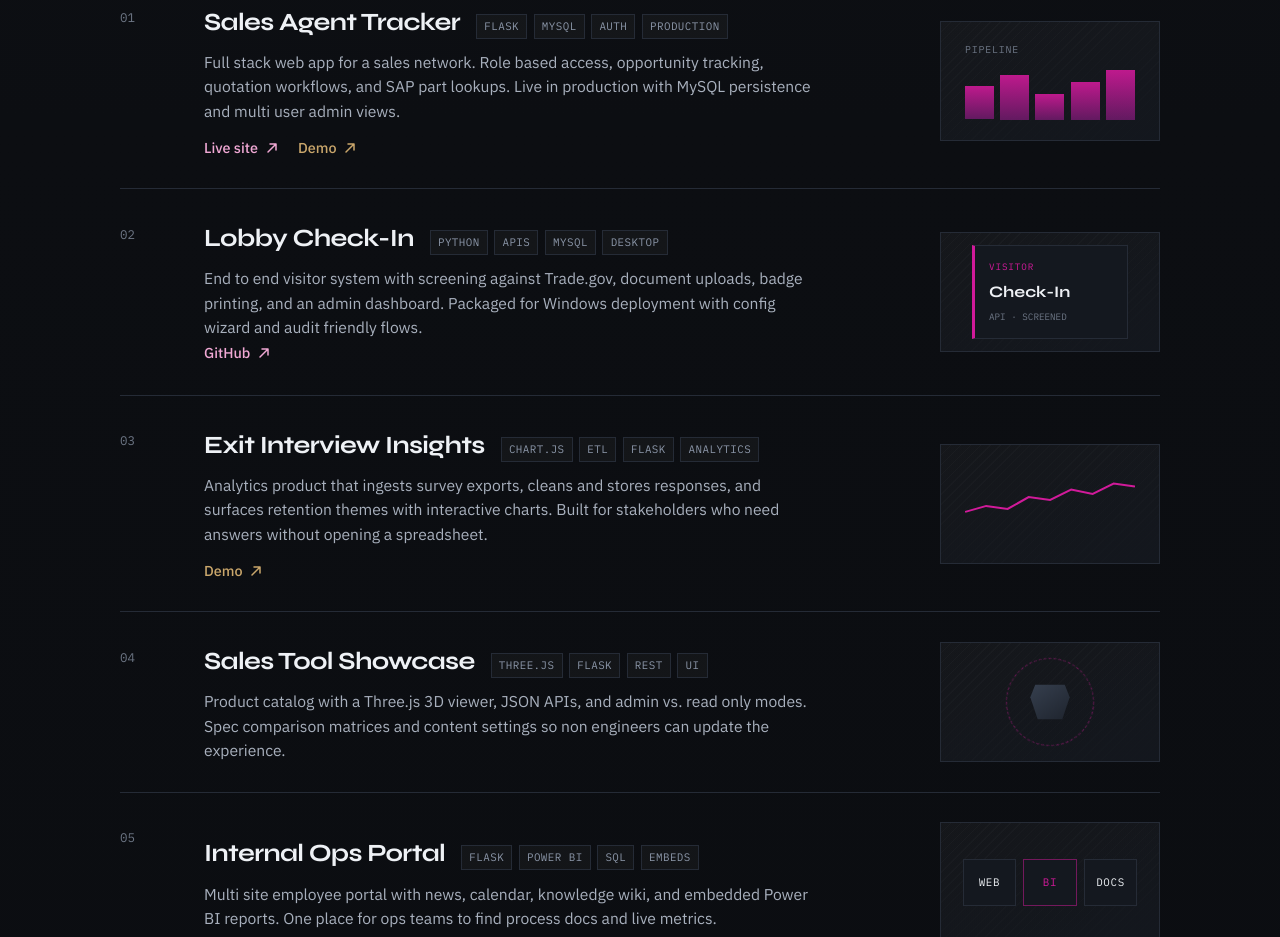
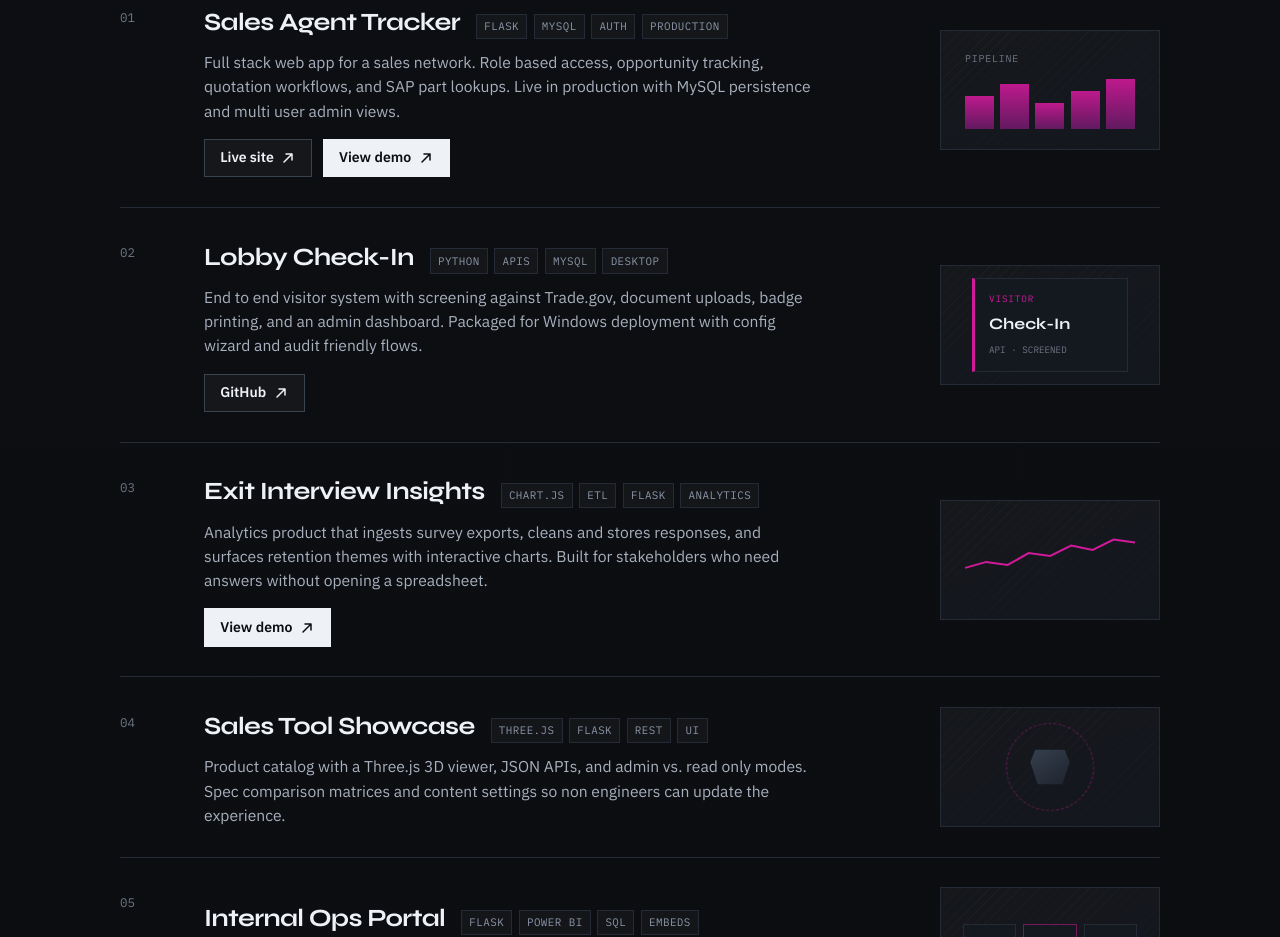
Before and after one commit to markdantemiranda/markdantemiranda.github.io, a plain HTML site: page index.html in a window 1280 px wide. Shown: the part 1112-2049 px from the top of the page. Drawn offline with Linux system fonts and the light colour scheme.

Commit message:
Make project demo links clear button-style CTAs.

```diff
--- a/index.html
+++ b/index.html
@@ -100,8 +100,8 @@
                 Live site
                 <svg width="16" height="16" viewBox="0 0 16 16" fill="none" aria-hidden="true"><path d="M4 12L12 4M12 4H6M12 4V10" stroke="currentColor" stroke-width="1.5" stroke-linecap="round" stroke-linejoin="round"/></svg>
               </a>
-              <a class="project-link project-link-demo" href="demos/sales-agent-tracker/">
-                Demo
+              <a class="project-link project-link-demo" href="demos/sales-agent-tracker/index.html">
+                View demo
                 <svg width="16" height="16" viewBox="0 0 16 16" fill="none" aria-hidden="true"><path d="M4 12L12 4M12 4H6M12 4V10" stroke="currentColor" stroke-width="1.5" stroke-linecap="round" stroke-linejoin="round"/></svg>
               </a>
             </div>
@@ -133,10 +133,12 @@
               uploads, badge printing, and an admin dashboard. Packaged for Windows
               deployment with config wizard and audit friendly flows.
             </p>
-            <a class="project-link" href="https://github.com/markdantemiranda/LobbyCheckInV1" target="_blank" rel="noopener noreferrer">
-              GitHub
-              <svg width="16" height="16" viewBox="0 0 16 16" fill="none" aria-hidden="true"><path d="M4 12L12 4M12 4H6M12 4V10" stroke="currentColor" stroke-width="1.5" stroke-linecap="round" stroke-linejoin="round"/></svg>
-            </a>
+            <div class="project-links">
+              <a class="project-link" href="https://github.com/markdantemiranda/LobbyCheckInV1" target="_blank" rel="noopener noreferrer">
+                GitHub
+                <svg width="16" height="16" viewBox="0 0 16 16" fill="none" aria-hidden="true"><path d="M4 12L12 4M12 4H6M12 4V10" stroke="currentColor" stroke-width="1.5" stroke-linecap="round" stroke-linejoin="round"/></svg>
+              </a>
+            </div>
           </div>
           <div class="project-visual v-lobby" aria-hidden="true">
             <div class="badge-mock">
@@ -165,8 +167,8 @@
               stakeholders who need answers without opening a spreadsheet.
             </p>
             <div class="project-links">
-              <a class="project-link project-link-demo" href="demos/exit-interview-insights/">
-                Demo
+              <a class="project-link project-link-demo" href="demos/exit-interview-insights/index.html">
+                View demo
                 <svg width="16" height="16" viewBox="0 0 16 16" fill="none" aria-hidden="true"><path d="M4 12L12 4M12 4H6M12 4V10" stroke="currentColor" stroke-width="1.5" stroke-linecap="round" stroke-linejoin="round"/></svg>
               </a>
             </div>
--- a/styles.css
+++ b/styles.css
@@ -522,21 +522,41 @@ p {
   display: flex;
   flex-wrap: wrap;
   align-items: center;
-  gap: 0.85rem 1.15rem;
-  margin-top: 0.85rem;
+  gap: 0.65rem;
+  margin-top: 1rem;
 }
 
 .project-link {
   display: inline-flex;
   align-items: center;
-  gap: 0.35rem;
-  font-size: 0.9rem;
-  font-weight: 500;
-  color: #f0a8d4;
+  justify-content: center;
+  gap: 0.4rem;
+  min-height: 2.4rem;
+  padding: 0.45rem 0.95rem;
+  font-size: 0.88rem;
+  font-weight: 600;
+  color: var(--ink);
+  background: rgba(255, 255, 255, 0.04);
+  border: 1px solid var(--line-strong);
+  transition: background 0.2s, border-color 0.2s, color 0.2s, transform 0.2s;
+}
+
+.project-link:hover {
+  border-color: var(--ink-soft);
+  background: rgba(255, 255, 255, 0.08);
+  transform: translateY(-1px);
 }
 
 .project-link-demo {
-  color: var(--gold);
+  color: #0c0e12;
+  background: var(--ink);
+  border-color: var(--ink);
+}
+
+.project-link-demo:hover {
+  color: #fff;
+  background: var(--magenta);
+  border-color: var(--magenta);
 }
 
 .project-link:hover svg {
```
